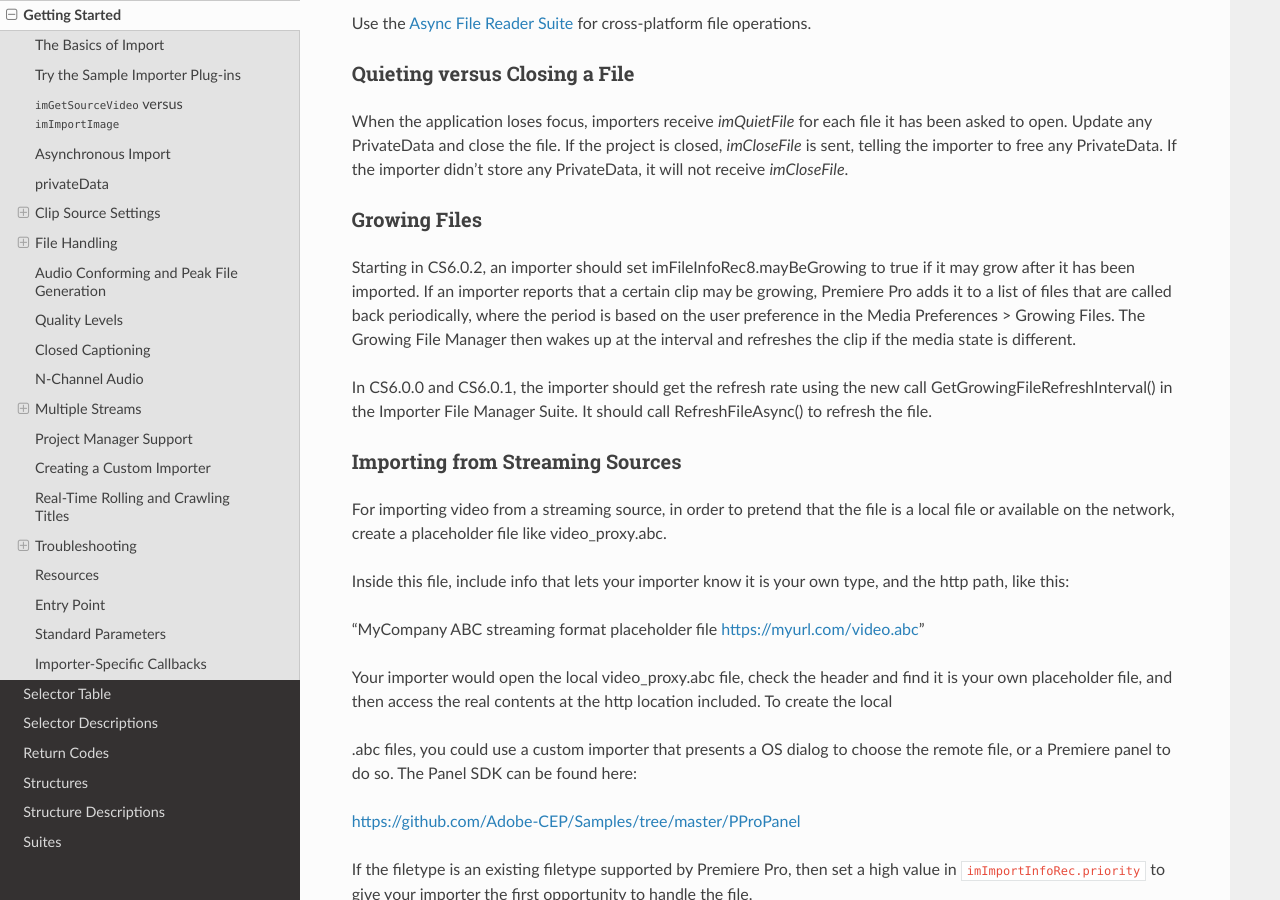
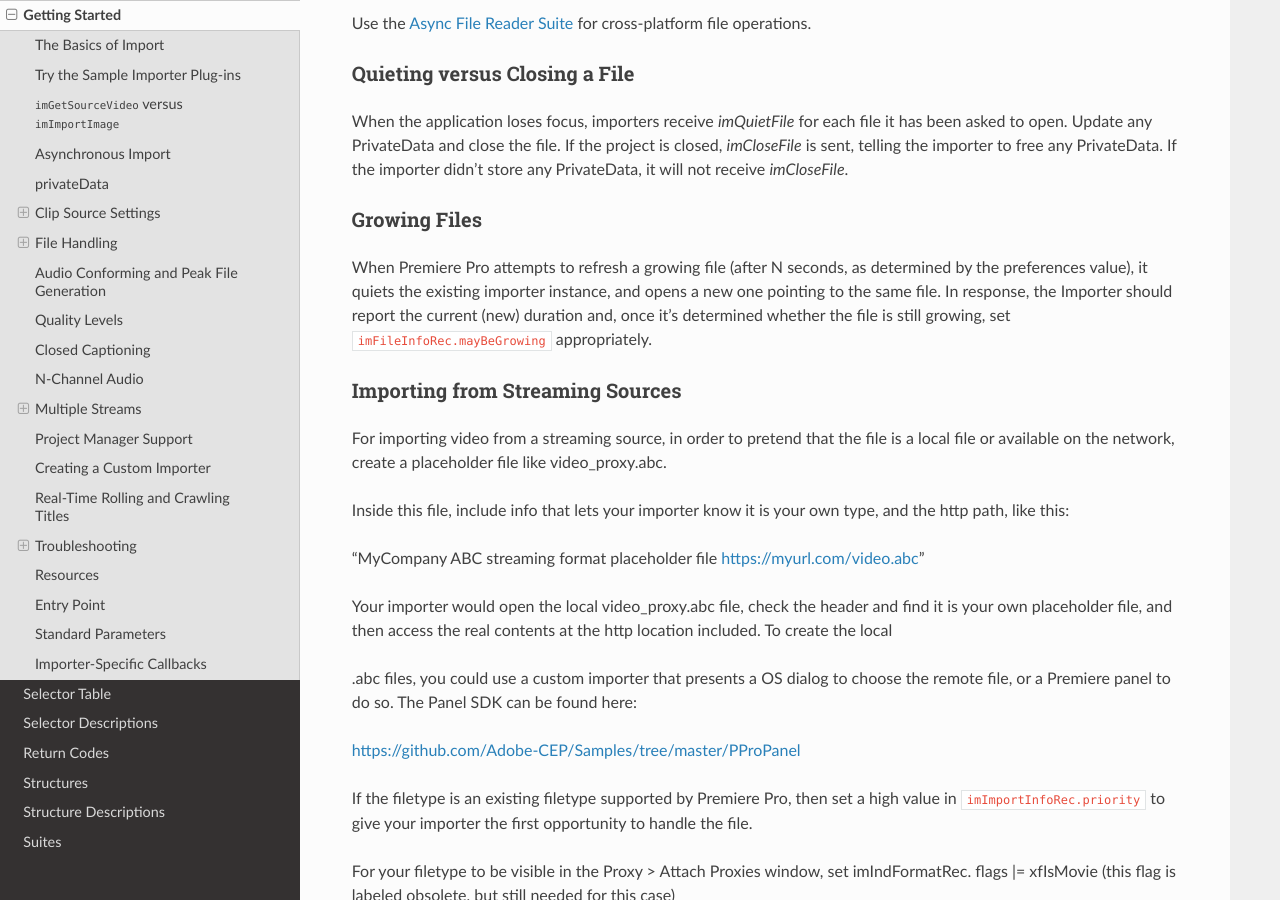
Before and after one commit to docsforadobe/premiere-plugin-guide, a Sphinx documentation site: the page built from docs/importers/getting-started.rst, in a window 1280 px wide and 900 px high, scrolled down 3410 px. Built offline with Sphinx 7.4.7 and the Read the Docs theme 2.0.0, drawn with Linux system fonts in a browser that asks for light colours.

Commit message:
Updated growing file information
Some things had changed, since CS6.0.2.

```diff
--- a/docs/importers/getting-started.rst
+++ b/docs/importers/getting-started.rst
@@ -132,9 +132,7 @@
 Growing Files
 ********************************************************************************
 
-Starting in CS6.0.2, an importer should set imFileInfoRec8.mayBeGrowing to true if it may grow after it has been imported. If an importer reports that a certain clip may be growing, Premiere Pro adds it to a list of files that are called back periodically, where the period is based on the user preference in the Media Preferences > Growing Files. The Growing File Manager then wakes up at the interval and refreshes the clip if the media state is different.
-
-In CS6.0.0 and CS6.0.1, the importer should get the refresh rate using the new call GetGrowingFileRefreshInterval() in the Importer File Manager Suite. It should call RefreshFileAsync() to refresh the file.
+When Premiere Pro attempts to refresh a growing file (after N seconds, as determined by the preferences value), it quiets the existing importer instance, and opens a new one pointing to the same file. In response, the Importer should report the current (new) duration and, once it's determined whether the file is still growing, set  ``imFileInfoRec.mayBeGrowing`` appropriately.
 
 Importing from Streaming Sources
 ********************************************************************************
--- a/docs/importers/whats-new.rst
+++ b/docs/importers/whats-new.rst
@@ -46,7 +46,7 @@
 What's New in Premiere Pro CS6.0.2?
 ================================================================================
 
-This release adds more support for growing files by adding a new flag, imFileInfoRec8. mayBeGrowing.
+This release adds more support for growing files by adding a new flag, ``imFileInfoRec8.mayBeGrowing``.
 
 ----
 
@@ -55,7 +55,7 @@
 
 Importers can now bring in stereoscopic footage as a single clip with separate left and right channels.
 
-With some additional work, importers can now support growing files. The refresh rate for growing files is set by the user in Preferences > Media > Growing Files. The importer should get the refresh rate using the new call GetGrowingFileRefreshInterval() in the Importer File Manager Suite. It should call RefreshFileAsync() to refresh the file.
+With some additional work, importers can now support growing files. The refresh rate for growing files is set by the user in Preferences > Media > Growing Files. The importer should get the refresh rate using the new call GetGrowingFileRefreshInterval() in the Importer File Manager Suite. Call RefreshFileAsync() to refresh the file.
 
 A new selector, *imQueryInputFileList*, was added to support Collect Files in After Effects for file types that use more than a single file. In imImportInfoRec, a new member, ``canProvideFileList``, specifies whether the importer can provide a list of all files for a copy operation. If the importer does not implement this selector, the host will assume the media just uses a single file at the original imported media path.
 
```
Also changed, not shown: 1 other file.
